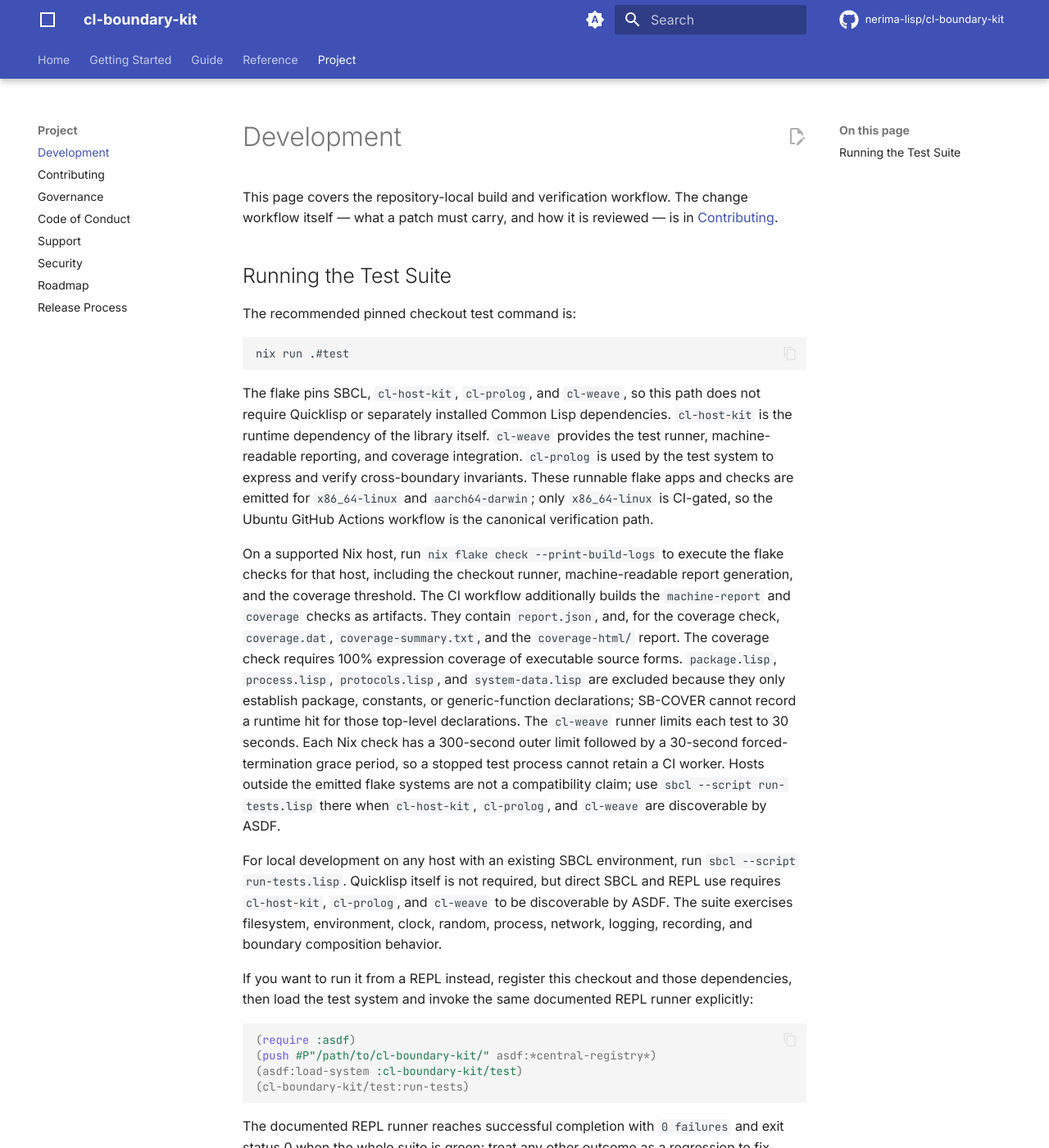
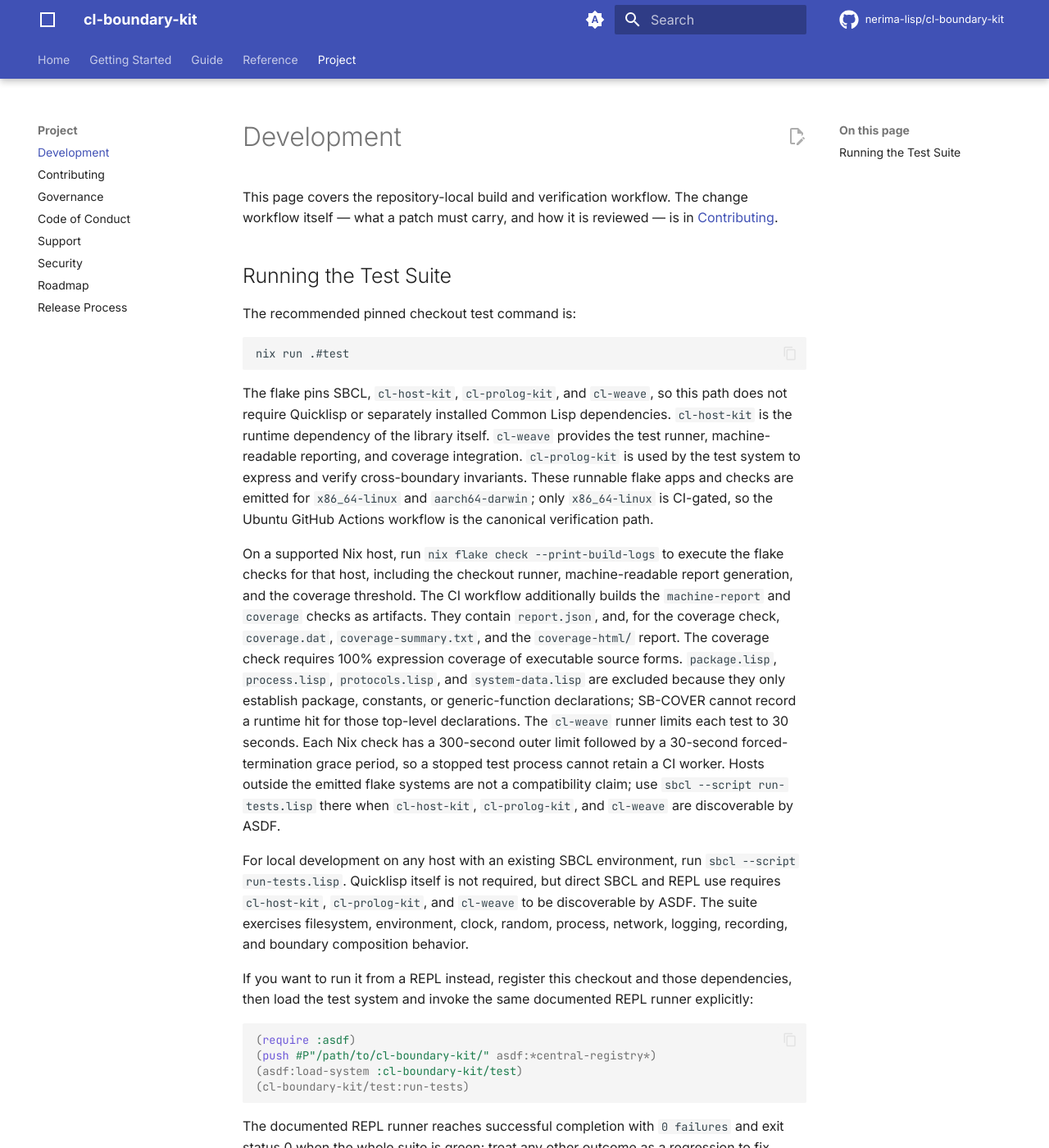
Before and after one commit to nerima-lisp/cl-boundary-kit, an MkDocs documentation site: the page built from docs/src/project/development.md, in a window 1280 px wide and 1400 px high. Shown: the whole window at 82% size. Built offline with MkDocs 1.6.1 and Material for MkDocs 9.7.7, drawn with Linux system fonts in a browser that asks for light colours; comment, search, counter and statistics services are not loaded.

Commit message:
refactor: follow the cl-prolog-kit / cl-dataflow-kit rename
nerima-lisp/cl-prolog was renamed to cl-prolog-kit (v1.5.0) and
cl-dataflow to cl-dataflow-kit (v1.2.0). The ASDF system names and CL
package names moved with the repositories, so `cl-prolog:` no longer
resolves and `:depends-on "cl-prolog"` no longer finds a system.

Updated here: the flake input's Nix variable name and URL, the ASDF
:depends-on entries, every package-qualified symbol reference, and the
prose that names either package. flake.lock was regenerated with
`nix flake lock`, not hand-edited.

This also moves the pin forward to the current release rather than
carrying the old one, since the tag the old pin named no longer contains
a system under the old name.

````diff
--- a/docs/src/project/development.md
+++ b/docs/src/project/development.md
@@ -12,11 +12,11 @@ The recommended pinned checkout test command is:
 nix run .#test
 ```
 
-The flake pins SBCL, `cl-host-kit`, `cl-prolog`, and `cl-weave`, so this path
+The flake pins SBCL, `cl-host-kit`, `cl-prolog-kit`, and `cl-weave`, so this path
 does not require Quicklisp or separately installed Common Lisp dependencies.
 `cl-host-kit` is the runtime dependency of the library itself. `cl-weave` provides
 the test runner, machine-readable reporting, and coverage integration.
-`cl-prolog` is used by the test system to express and verify cross-boundary
+`cl-prolog-kit` is used by the test system to express and verify cross-boundary
 invariants. These runnable flake apps and checks are emitted for
 `x86_64-linux` and `aarch64-darwin`; only `x86_64-linux` is CI-gated, so the
 Ubuntu GitHub Actions workflow is the canonical verification path.
@@ -35,12 +35,12 @@ declarations. The `cl-weave` runner limits each test to 30 seconds. Each Nix
 check has a 300-second outer limit followed by a 30-second forced-termination
 grace period, so a stopped test process cannot retain a CI worker. Hosts outside
 the emitted flake systems are not a compatibility claim; use
-`sbcl --script run-tests.lisp` there when `cl-host-kit`, `cl-prolog`, and
+`sbcl --script run-tests.lisp` there when `cl-host-kit`, `cl-prolog-kit`, and
 `cl-weave` are discoverable by ASDF.
 
 For local development on any host with an existing SBCL environment, run
 `sbcl --script run-tests.lisp`. Quicklisp itself is not required, but direct
-SBCL and REPL use requires `cl-host-kit`, `cl-prolog`, and `cl-weave` to be
+SBCL and REPL use requires `cl-host-kit`, `cl-prolog-kit`, and `cl-weave` to be
 discoverable by ASDF. The suite exercises
 filesystem, environment, clock, random, process, network, logging, recording,
 and boundary composition behavior.
````
Also changed, not shown: docs/src/getting-started.md (+2 -2 lines), docs/src/project/contributing.md (+1 -1 lines), README.md, 9 other files.
